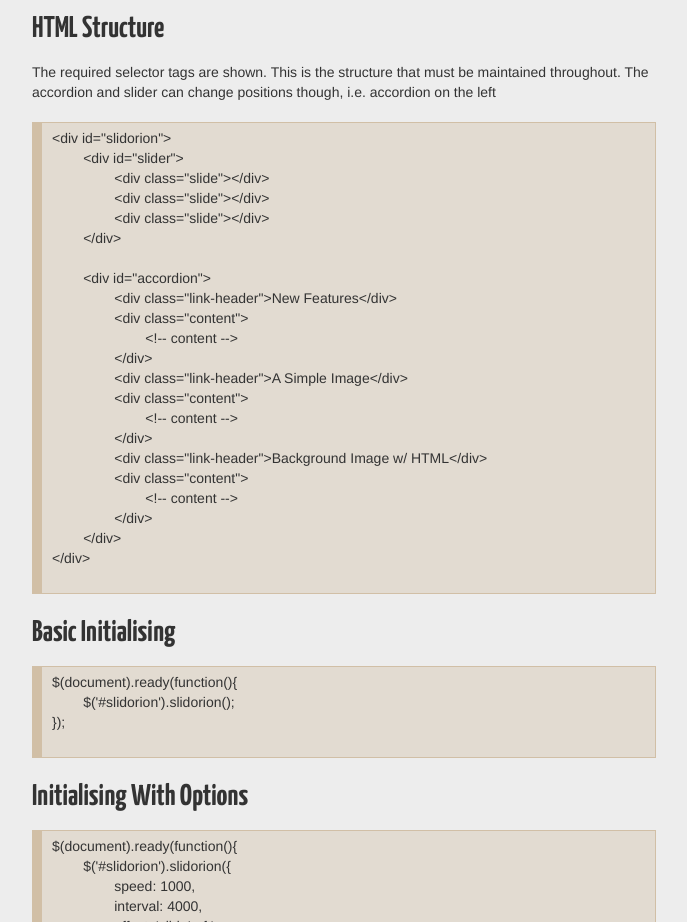
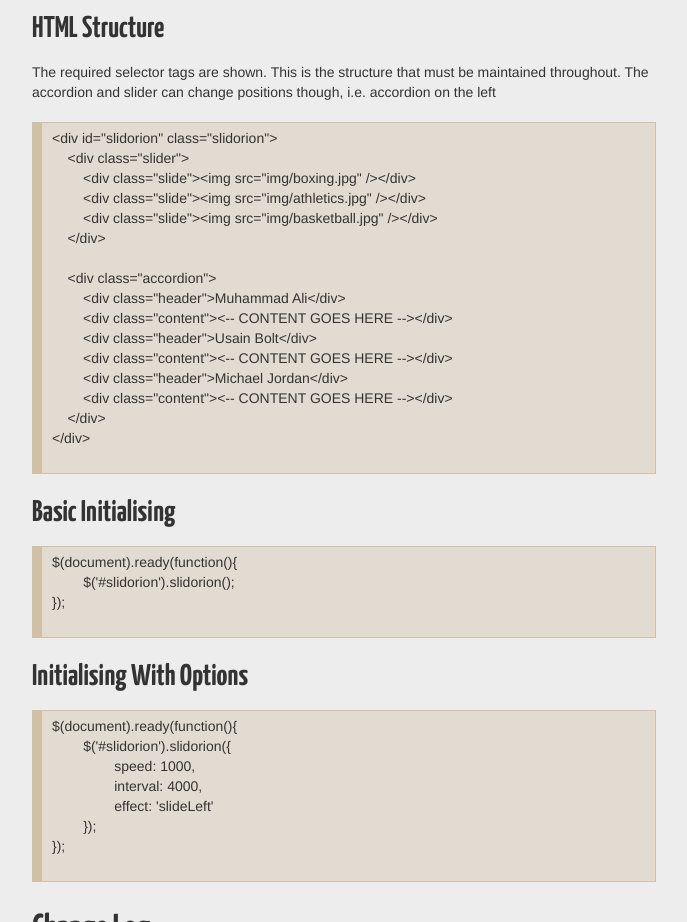
Before and after one commit to benhoIIand/Slidorion, a website: page index.html in a window 1280 px wide. Shown: the part 1920-2842 px from the top of the page, without its empty margins (208-895 px from the left). Drawn offline with Linux system fonts and the light colour scheme.

Commit message:
Update file paths

```diff
--- a/index.html
+++ b/index.html
@@ -102,32 +102,26 @@
 &lt;script src="js/jquery.easing.js"&gt;&lt;/script&gt;
 &lt;script src="js/jquery.slidorion.min.js"&gt;&lt;/script&gt;
 			</pre>
-			<a href="js/jquery.slidorion.min.js">Download Slidorion</a><br />
+			<a href="dist/jquery.slidorion.min.js">Download Slidorion</a><br />
 			<a href="js/jquery.easing.js">Download Easing</a> - v1.3 Required<br /><br />
 			<h3>HTML Structure</h3>
 			<p>The required selector tags are shown. This is the structure that must be maintained throughout. The accordion and slider can change positions though, i.e. accordion on the left</p><br />
 			<pre>
-&lt;div id="slidorion"&gt;
-	&lt;div id="slider"&gt;
-		&lt;div class="slide"&gt;&lt;/div&gt;
-		&lt;div class="slide"&gt;&lt;/div&gt;
-		&lt;div class="slide"&gt;&lt;/div&gt;
-	&lt;/div&gt;
+&lt;div id="slidorion" class="slidorion"&gt;
+    &lt;div class="slider"&gt;
+        &lt;div class="slide"&gt;&lt;img src="img/boxing.jpg" /&gt;&lt;/div&gt;
+        &lt;div class="slide"&gt;&lt;img src="img/athletics.jpg" /&gt;&lt;/div&gt;
+        &lt;div class="slide"&gt;&lt;img src="img/basketball.jpg" /&gt;&lt;/div&gt;
+    &lt;/div&gt;
 
-	&lt;div id="accordion"&gt;
-		&lt;div class="link-header"&gt;New Features&lt;/div&gt;
-		&lt;div class="content"&gt;
-			&lt;!-- content --&gt;
-		&lt;/div&gt;
-		&lt;div class="link-header"&gt;A Simple Image&lt;/div&gt;
-		&lt;div class="content"&gt;
-			&lt;!-- content --&gt;
-		&lt;/div&gt;
-		&lt;div class="link-header"&gt;Background Image w/ HTML&lt;/div&gt;
-		&lt;div class="content"&gt;
-			&lt;!-- content --&gt;
-		&lt;/div&gt;
-	&lt;/div&gt;
+    &lt;div class="accordion"&gt;
+        &lt;div class="header"&gt;Muhammad Ali&lt;/div&gt;
+        &lt;div class="content"&gt;&lt;-- CONTENT GOES HERE --&gt;&lt;/div&gt;
+        &lt;div class="header"&gt;Usain Bolt&lt;/div&gt;
+        &lt;div class="content"&gt;&lt;-- CONTENT GOES HERE --&gt;&lt;/div&gt;
+        &lt;div class="header"&gt;Michael Jordan&lt;/div&gt;
+        &lt;div class="content"&gt;&lt;-- CONTENT GOES HERE --&gt;&lt;/div&gt;
+    &lt;/div&gt;
 &lt;/div&gt;
 			</pre>
 			<h3>Basic Initialising</h3>
@@ -198,6 +192,7 @@ $(document).ready(function(){
 	</div>
 
 	<script src="dist/jquery.min.js"></script>
+	<script src="js/jquery.easing.js"></script>
     <script src="dist/jquery.slidorion.min.js"></script>
 
     <script>
```
Also changed, not shown: demos/slidorion-background-demo.html (+1 -1 lines), demos/slidorion-basic-demo.html (+1 -1 lines), demos/slidorion-inset.html (+1 -1 lines), demos/slidorion-multiple-demo.html (+1 -1 lines), demos/slidorion-navigation.html (+1 -1 lines), demos/slidorion-overrandom-demo.html (+1 -1 lines), demos/slidorion-random-demo.html (+1 -1 lines), demos/slidorion-sliderandom-demo.html (+1 -1 lines).
